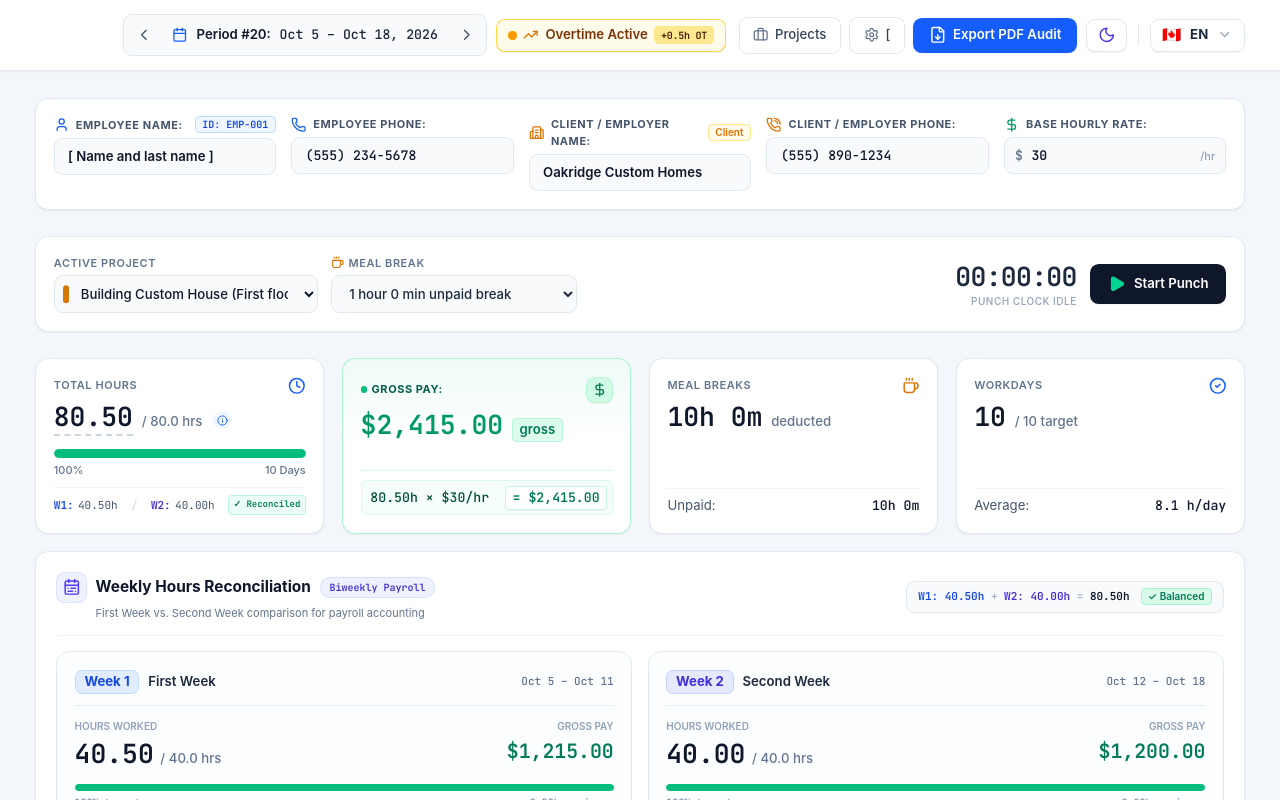
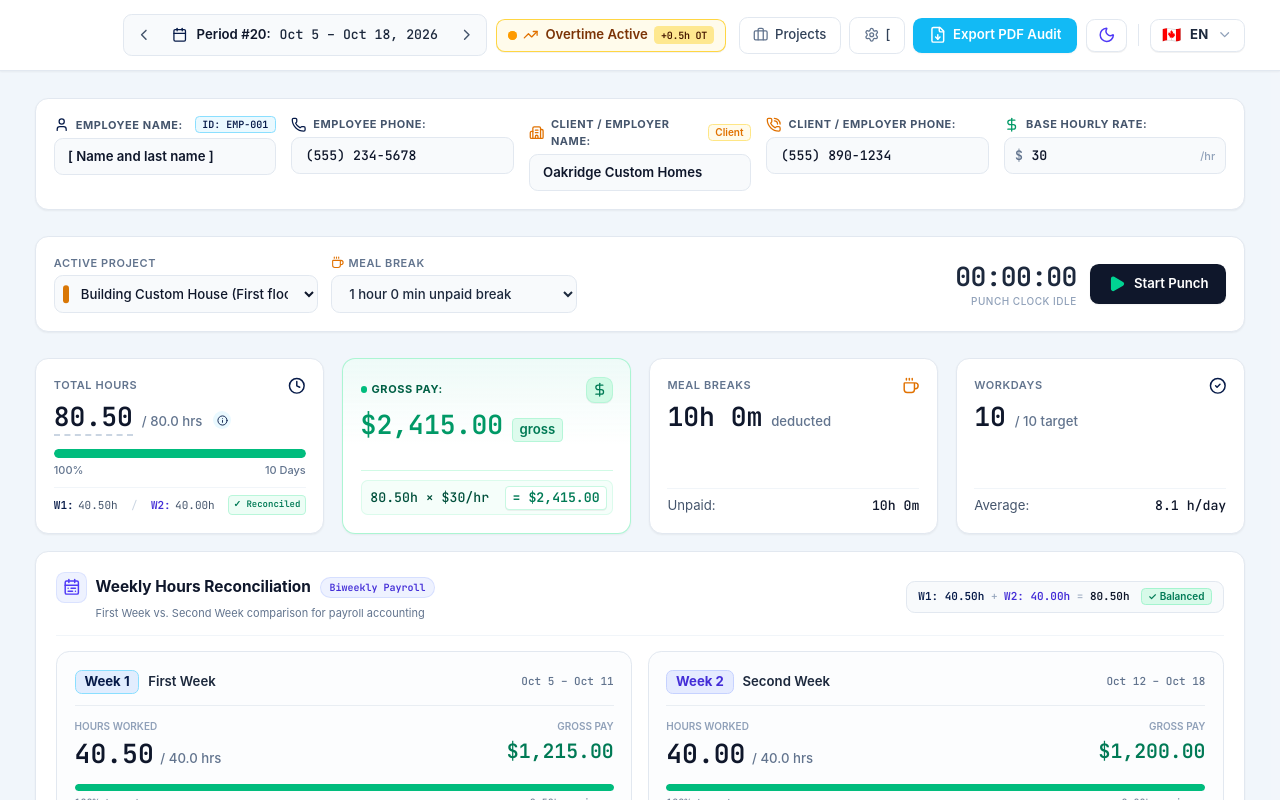
Before and after one commit to zidoune/ZA-Biweekly-Timesheet-APK-Git, a React (Vite) app: page / in a window 1280 px wide. Shown: the top 800 px of the page. Built offline with nearby package versions, Linux system fonts and the light colour scheme.

Commit message:
Apply navy and cyan brand colors

```diff
--- a/src/index.css
+++ b/src/index.css
@@ -10,13 +10,13 @@
 
   body {
     font-family: 'Plus Jakarta Sans', system-ui, -apple-system, BlinkMacSystemFont, 'Segoe UI', Roboto, Oxygen, Ubuntu, Cantarell, sans-serif;
-    color: #0f172a;
-    background-color: #f8fafc;
+    color: #0b1b3a;
+    background-color: #f4f8ff;
   }
 
   .dark body {
     color: #f1f5f9;
-    background-color: #090d16;
+    background-color: #06132f;
   }
 }
 
@@ -57,7 +57,7 @@
   justify-content: center;
   gap: 1rem;
   color: white;
-  background: radial-gradient(circle at 50% 35%, #1d4ed8 0%, #102b83 45%, #07133e 100%);
+  background: radial-gradient(circle at 50% 35%, #087fc4 0%, #0a2d70 42%, #04102d 100%);
   transition: opacity 220ms ease;
 }
 
@@ -74,7 +74,7 @@
 }
 
 #app-startup-splash .startup-subtitle {
-  color: #a7f3d0;
+  color: #36c5ff;
   font-weight: 700;
   margin-top: -.8rem;
 }
@@ -94,3 +94,22 @@
     transform: rotate(360deg);
   }
 }
+
+
+/* ZA Timesheet brand palette: deep navy with bright cyan accents. */
+:root {
+  color-scheme: light;
+  --za-navy: #071b49;
+  --za-navy-deep: #04102d;
+  --za-cyan: #12baf5;
+  --za-cyan-hover: #079bd4;
+}
+
+.bg-blue-600 { background-color: var(--za-cyan) !important; }
+.hover\\:bg-blue-700:hover { background-color: var(--za-cyan-hover) !important; }
+.bg-blue-700 { background-color: var(--za-cyan-hover) !important; }
+.text-blue-600, .text-blue-700, .text-blue-800 { color: var(--za-navy) !important; }
+.dark .dark\\:text-blue-300, .dark .dark\\:text-blue-400 { color: #36c5ff !important; }
+.border-blue-200, .border-blue-300 { border-color: #8adfff !important; }
+.bg-blue-50 { background-color: #eaf9ff !important; }
+.dark .dark\\:bg-slate-950 { background-color: var(--za-navy-deep) !important; }
```
